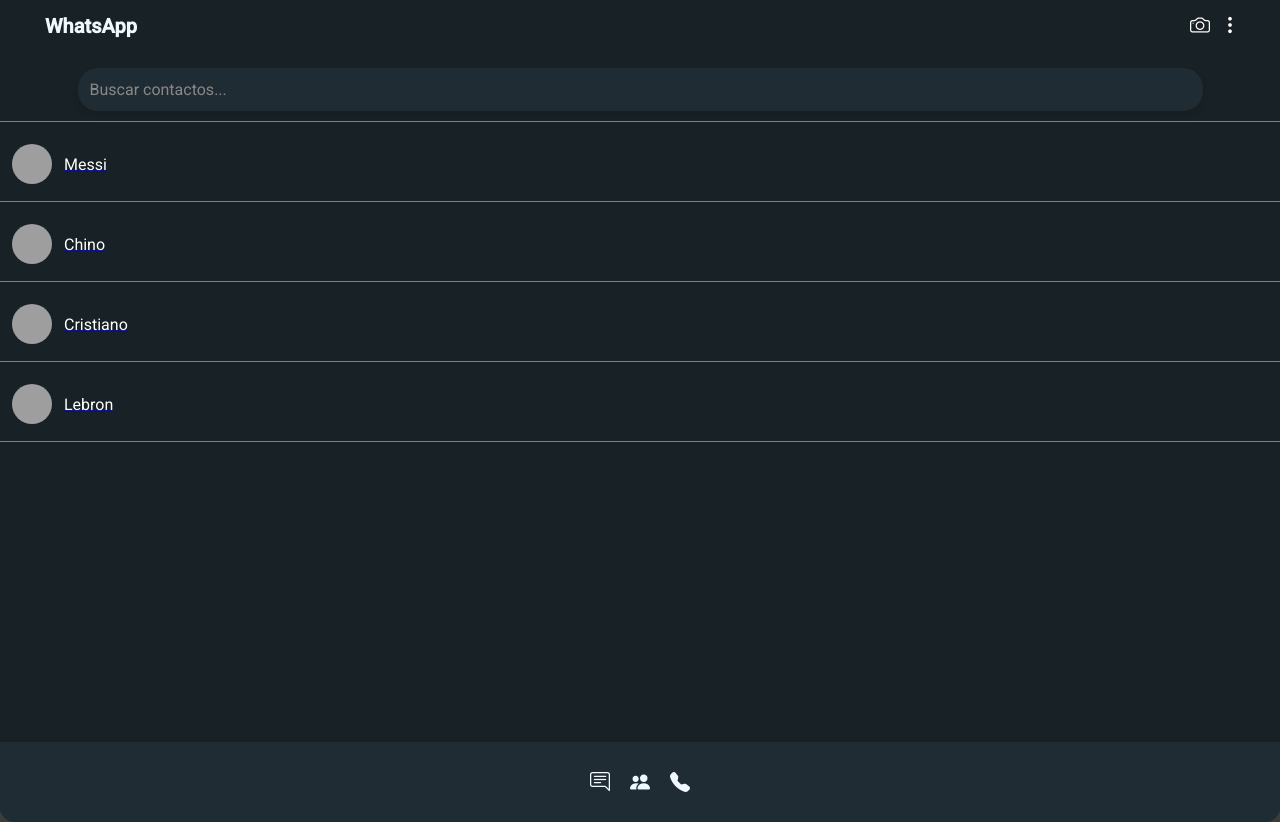
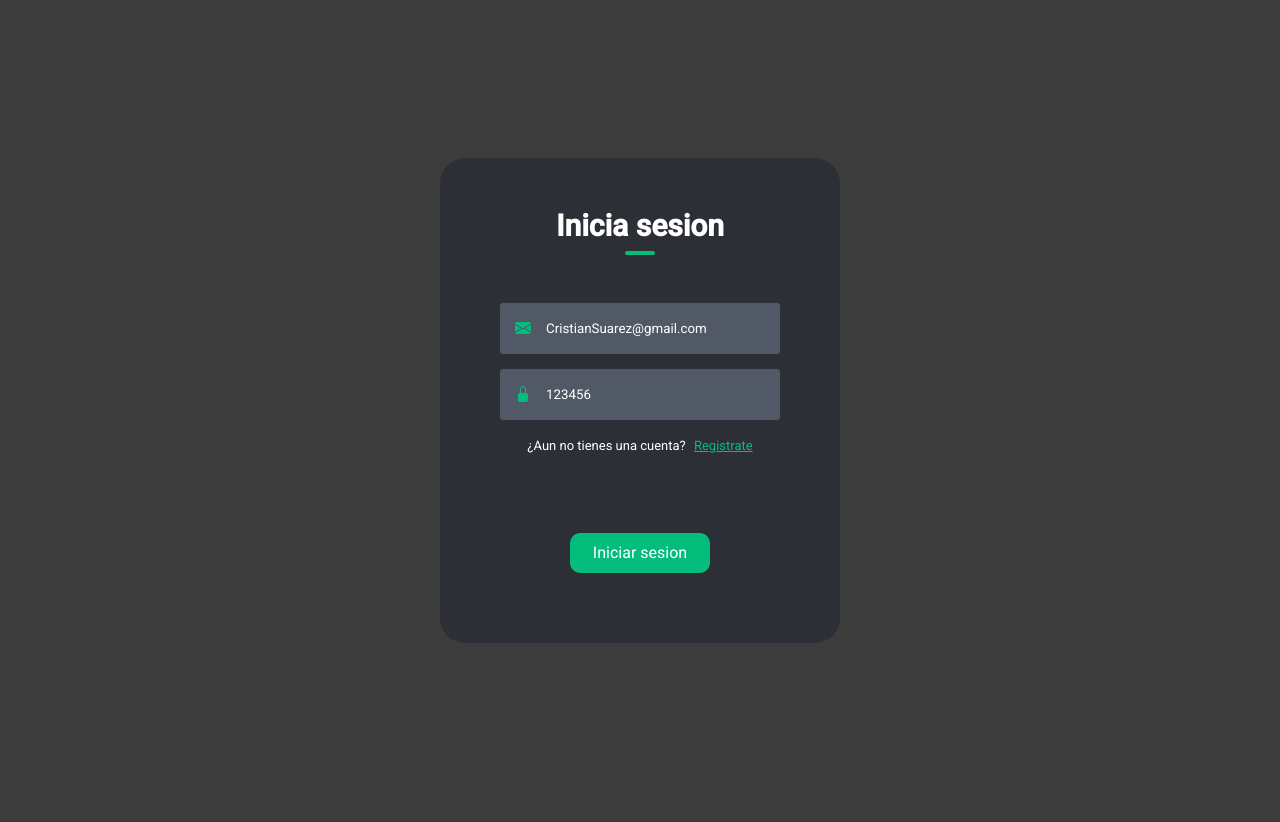
Before and after one commit to Santi-Lp/Proyecto-Final-Wsp-Despliegue, a React (Vite) app: page / in a window 1280 px wide. After the commit the page ends 800 px from the top, so only its background shows below. Built offline with nearby package versions, Linux system fonts and the light colour scheme; grey boxes are pictures that could not be loaded.

Commit message:
Version Final

```diff
--- a/src/App.jsx
+++ b/src/App.jsx
@@ -2,6 +2,8 @@
 import { Contactos, Perfil, ContenedorChat } from './Pages/index';
 import { LocalStorageMensajes, LogicaChat } from './Components/index-componentes';
 import { Route, Routes,} from 'react-router-dom';
+import Login from './Pages/Login/Login';
+import Register from './Pages/Register/Register';
 
 const App = () => {
 
@@ -19,7 +21,10 @@
     <LocalStorageMensajes listaMensajes={listaMensajes} setListaMensajes={setListaMensajes} />
 
     <Routes>
-      <Route path='/' element={<Contactos />} />
+      <Route path='/' element={<Login/>}/>
+      <Route path='/login' element={<Login/>}/>
+      <Route path='/register' element={<Register/>}/>
+      <Route path='/contactos' element={<Contactos listaMensajes={listaMensajes} />} />
       <Route path='/chat/:id' element={<ContenedorChat listaMensajes={listaMensajes} handleSubmit={handleSubmit} formMensaje={formMensaje} setFormMensaje={setFormMensaje} />} />
       <Route path='/perfil/:id' element={<Perfil />} />
     </Routes>
--- a/src/Components/FormularioMensaje/FormularioMensaje.jsx
+++ b/src/Components/FormularioMensaje/FormularioMensaje.jsx
@@ -9,14 +9,7 @@
         setFormMensaje({ ...formMensaje, [name]: value })
     }
 
-    const validateForm = () => {
-        if(!formMensaje.mensaje.trim()){
-            setError("El mensaje no puede estar vacio");
-            return false;
-        }
-        setError("");
-        return true;
-    }
+
 
 
     return (
--- a/src/Components/LogicaChat/LogicaChat.jsx
+++ b/src/Components/LogicaChat/LogicaChat.jsx
@@ -11,7 +11,7 @@
 
         if (!formMensaje.contenido.trim()) {
             alert("El mensaje no puede estar vacío");
-            return; // Salir si el mensaje no es válido
+            return;
         }
 
         const nuevoMensaje = {
--- a/src/Pages/Chat/ContenedorChat.jsx
+++ b/src/Pages/Chat/ContenedorChat.jsx
@@ -13,7 +13,7 @@
         <div className='contenedor-chat'>
             <Link to={`/perfil/${contacto.id}`}>
                 <div className='informacion-contacto'>
-                    <Link to='/'> <i className="bi bi-arrow-left"></i></Link>
+                    <Link to='/contactos'> <i className="bi bi-arrow-left"></i></Link>
                     <img src={contacto.thumbnail} alt="foto-usuario" className='foto-perfil' />
                     <span className='nombre-contacto'>{contacto.nombre}</span>
                     <div className='iconos'>
--- a/src/Pages/Contactos/Contactos.jsx
+++ b/src/Pages/Contactos/Contactos.jsx
@@ -15,8 +15,6 @@
 const handleSearchChange = (e) => {
   setBusqueda(e.target.value);
 };
-
-
 
   return (
     <div className='contenedor-contactos'>
--- /dev/null
+++ b/src/Pages/Login/Login.css
@@ -0,0 +1,96 @@
+.container{
+    width: 100% ;
+    height: 100vh; ;
+    display: flex;
+    align-items: center;
+    justify-content: center;
+}
+
+.form-content{
+    width: 400px;
+    max-width: 450px;
+    background-color: #2C2F35;
+    padding: 50px 60px 70px;
+    text-align: center;
+    border-radius: 25px;
+}
+
+.form-content h1{
+    font-size: 30px;
+    margin-bottom: 60px;
+    color : white;
+    position: relative;
+}
+
+.form-content h1::after{
+    content: "";
+    width: 30px;
+    height: 4px;
+    border-radius: 3px;
+    background: #04bd7d;
+    position: absolute;
+    bottom: -12px;
+    left:50%;
+    transform: translate(-50%);
+}
+
+.input-field{
+    background-color: #515966;
+    margin: 15px 0;
+    border-radius: 3px;
+    display: flex;
+    align-items: center;
+    overflow: hidden;
+
+}
+
+input{
+    width: 100%;
+    background: transparent;
+    border: 0;
+    outline: none;
+    padding: 18px 15px;
+    color: white
+}
+
+input::placeholder{
+    color: white;
+}
+
+.input-field i{
+    margin-left: 15px;
+    color:#04bd7d
+}
+
+form span {
+    color: white;
+    text-align: left;
+    font-size: 13px;
+}
+
+form span a{
+    color: #04bd7d;
+    margin-left: 5px;
+}
+
+.btn-field{
+    width: 100%;
+    display: flex;
+    justify-content: center;
+}
+
+.btn-field button{
+    margin-top: 10px;
+    flex-basis: 50%;
+    font-size: 16px;
+    background-color: #04bd7d;
+    color: white;
+    height: 40px;
+    border-radius: 10px;
+    border: 0;
+    outline: 0;
+}
+
+.input-group{
+    height: 200px;
+}
--- /dev/null
+++ b/src/Pages/Login/Login.jsx
@@ -0,0 +1,32 @@
+import React from 'react'
+import "./Login.css"
+import { Link } from 'react-router-dom'
+
+const Login = () => {
+  return (
+    <div className='container'>
+      <div className='form-content'>
+        <h1 className='titulo-login'> Inicia sesion  </h1>
+        <form>
+          <div className='input-group'>
+            <div className='input-field'>
+                <i class="bi bi-envelope-fill"></i>
+                <input name="email" id= "email" placeholder= "CristianSuarez@gmail.com" type="email" />
+            </div>
+            <div className='input-field'>
+                <i class="bi bi-lock-fill"></i>
+                <input name="password" id= "password" placeholder= "123456" type="password" />
+            </div>
+              <span className='span-login'> ¿Aun no tienes una cuenta? <Link to="/register"> Registrate </Link> </span>
+            </div>
+            <div className='btn-field'>
+              <button className='boton-login' type='submit'> Iniciar sesion </button>
+            </div>
+        </form>
+
+        </div>
+    </div>
+  )
+}
+
+export default Login
--- /dev/null
+++ b/src/Pages/Register/Register.css
@@ -0,0 +1,96 @@
+.container{
+    width: 100% ;
+    height: 100vh; ;
+    display: flex;
+    align-items: center;
+    justify-content: center;
+}
+
+.form-content{
+    width: 400px;
+    max-width: 450px;
+    background-color: #2C2F35;
+    padding: 50px 60px 70px;
+    text-align: center;
+    border-radius: 25px;
+}
+
+.form-content h1{
+    font-size: 30px;
+    margin-bottom: 60px;
+    color : white;
+    position: relative;
+}
+
+.form-content h1::after{
+    content: "";
+    width: 30px;
+    height: 4px;
+    border-radius: 3px;
+    background: #04bd7d;
+    position: absolute;
+    bottom: -12px;
+    left:50%;
+    transform: translate(-50%);
+}
+
+.input-field{
+    background-color: #515966;
+    margin: 15px 0;
+    border-radius: 3px;
+    display: flex;
+    align-items: center;
+    overflow: hidden;
+
+}
+
+input{
+    width: 100%;
+    background: transparent;
+    border: 0;
+    outline: none;
+    padding: 18px 15px;
+    color: white
+}
+
+input::placeholder{
+    color: white;
+}
+
+.input-field i{
+    margin-left: 15px;
+    color:#04bd7d
+}
+
+form span {
+    color: white;
+    text-align: left;
+    font-size: 13px;
+}
+
+form span a{
+    color: #04bd7d;
+    margin-left: 5px;
+}
+
+.btn-field{
+    width: 100%;
+    display: flex;
+    justify-content: center;
+}
+
+.btn-field button{
+    margin-top: 30px;
+    flex-basis: 50%;
+    font-size: 16px;
+    background-color: #04bd7d;
+    color: white;
+    height: 40px;
+    border-radius: 10px;
+    border: 0;
+    outline: 0;
+}
+
+.input-group{
+    height: 200px;
+}
--- /dev/null
+++ b/src/Pages/Register/Register.jsx
@@ -0,0 +1,37 @@
+import React from 'react'
+import "./Register.css"
+import { Link } from 'react-router-dom'
+
+const Register = () => {
+  return (
+    <div className='container'>
+        <div className='form-content'>
+        <h1> Registrate</h1>
+        <form>
+            <div className='input-group'>
+            <div className='input-field'>
+            <i class="bi bi-person-fill"></i>
+                <input name="name" id= "name" placeholder= "Cristian Suarez" type="text" />
+            </div>
+            <div className='input-field'>
+            <i class="bi bi-envelope-fill"></i>
+                <input name="email" id= "email" placeholder= "CristianSuarez@gmail.com" type="email" />
+            </div>
+            <div className='input-field'>
+            <i class="bi bi-lock-fill"></i>
+                <input name="password" id= "password" placeholder= "123456" type="password" />
+            </div>
+            <span> ¿Ya tienes una cuenta? <Link to="/login">Inicia sesion</Link> </span>
+            </div>
+            <div className='btn-field'>
+            <button type='submit'> Registrarme </button>
+            </div>
+
+        </form>
+
+        </div>
+    </div>
+  )
+}
+
+export default Register
```
